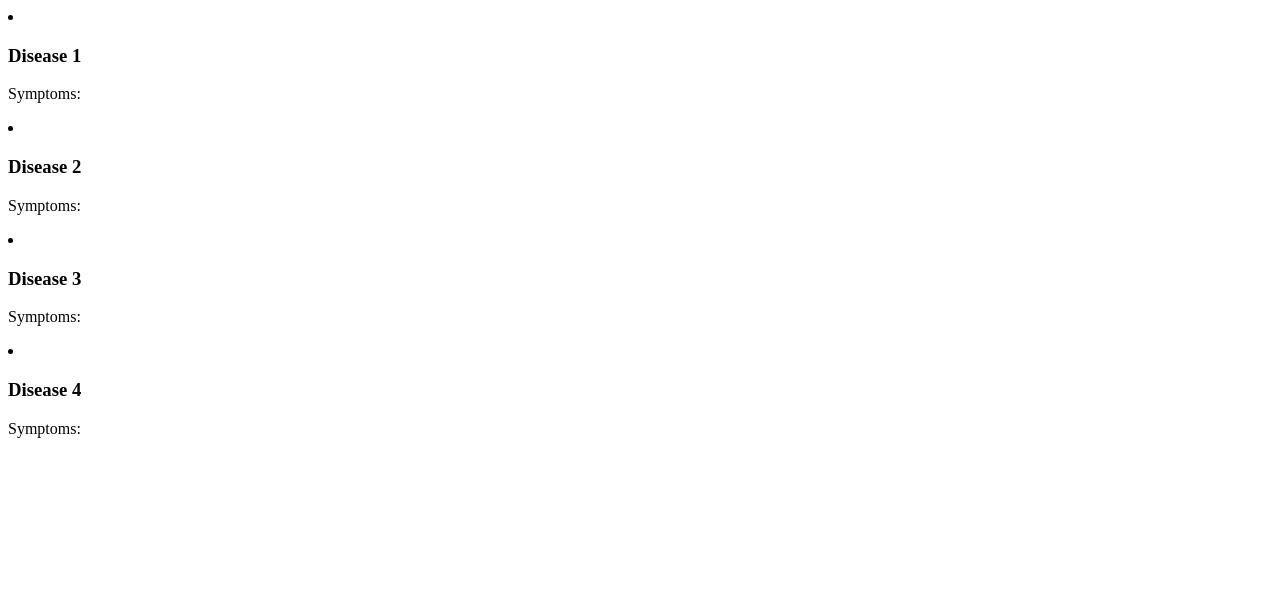
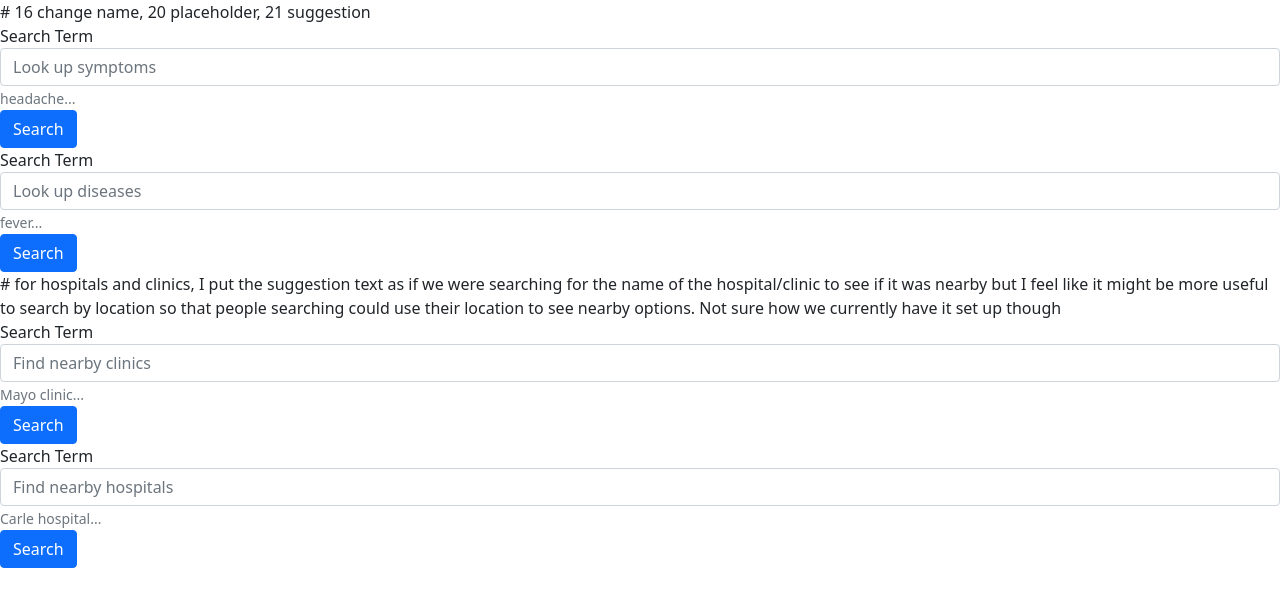
Before and after one commit to CS196Illinois/Group36-FA21, a Django app: template Project/app/app/templates/index.html in a window 1280 px wide. Shown: the top 607 px of the page. Run offline with Django 3.2, Linux system fonts and the light colour scheme; the template is opened without the code that fills it, so the values that code supplies are empty.

Commit message:
added the frontend part of the search bar for each search term (symptoms, diseases, clincs, hospitals)

```diff
--- a/Project/app/app/templates/index.html
+++ b/Project/app/app/templates/index.html
@@ -1,27 +1,66 @@
-<li>
-    <h3>Disease 1</h3>
-    <p>
-        Symptoms:
-    </p>
-</li>
+<!doctype html>
+<html lang="en">
+<head>
+    <!-- Required meta tags -->
+    <meta charset="utf-8">
+    <meta name="viewport" content="width=device-width, initial-scale=1">
 
-<li>
-    <h3>Disease 2</h3>
-    <p>
-        Symptoms:
-    </p>
-</li>
+    <!-- Bootstrap CSS -->
+    <link href="https://cdn.jsdelivr.net/npm/bootstrap@5.1.3/dist/css/bootstrap.min.css" rel="stylesheet" integrity="sha384-1BmE4kWBq78iYhFldvKuhfTAU6auU8tT94WrHftjDbrCEXSU1oBoqyl2QvZ6jIW3" crossorigin="anonymous">
 
-<li>
-    <h3>Disease 3</h3>
-    <p>
-        Symptoms:
-    </p>
-</li>
+    <title>Hello, world!</title>
+</head>
+<body>
 
-<li>
-    <h3>Disease 4</h3>
-    <p>
-        Symptoms:
-    </p>
-</li>
+# 16 change name, 20 placeholder, 21 suggestion
+<form action="/search-symptoms/" method="post">
+    {% csrf_token %}
+    <div class="form-group">
+        <label for="exampleSearch">Search Term</label>
+        <input name="uin" type="text" class="form-control" id="exampleSearch" aria-describedby="uidhelp" placeholder="Look up symptoms" value={{search_term}}>
+        <small id="uidhelp" class="form-text text-muted">headache...</small>
+    </div>
+
+    <button type="submit" class="btn btn-primary">Search</button>
+</form>
+
+<form action="/search-diseases/" method="post">
+    {% csrf_token %}
+    <div class="form-group">
+        <label for="exampleSearch">Search Term</label>
+        <input name="uin" type="text" class="form-control" id="exampleSearch" aria-describedby="uidhelp" placeholder="Look up diseases" value={{search_term}}>
+        <small id="uidhelp" class="form-text text-muted">fever...</small>
+    </div>
+
+    <button type="submit" class="btn btn-primary">Search</button>
+</form>
+
+# for hospitals and clinics, I put the suggestion text as if we were searching for the name of the hospital/clinic to see if it was nearby
+but I feel like it might be more useful to search by location so that people searching could use their location to see nearby options. Not sure
+how we currently have it set up though
+
+<form action="/search-clinics/" method="post">
+    {% csrf_token %}
+    <div class="form-group">
+        <label for="exampleSearch">Search Term</label>
+        <input name="uin" type="text" class="form-control" id="exampleSearch" aria-describedby="uidhelp" placeholder="Find nearby clinics" value={{search_term}}>
+        <small id="uidhelp" class="form-text text-muted">Mayo clinic...</small>
+    </div>
+
+    <button type="submit" class="btn btn-primary">Search</button>
+</form>
+
+<form action="/search-hospitals/" method="post">
+    {% csrf_token %}
+    <div class="form-group">
+        <label for="exampleSearch">Search Term</label>
+        <input name="uin" type="text" class="form-control" id="exampleSearch" aria-describedby="uidhelp" placeholder="Find nearby hospitals" value={{search_term}}>
+        <small id="uidhelp" class="form-text text-muted">Carle hospital...</small>
+    </div>
+
+    <button type="submit" class="btn btn-primary">Search</button>
+</form>
+
+<script src="https://cdn.jsdelivr.net/npm/bootstrap@5.1.3/dist/js/bootstrap.bundle.min.js" integrity="sha384-ka7Sk0Gln4gmtz2MlQnikT1wXgYsOg+OMhuP+IlRH9sENBO0LRn5q+8nbTov4+1p" crossorigin="anonymous"></script>
+</body>
+</html>
```
